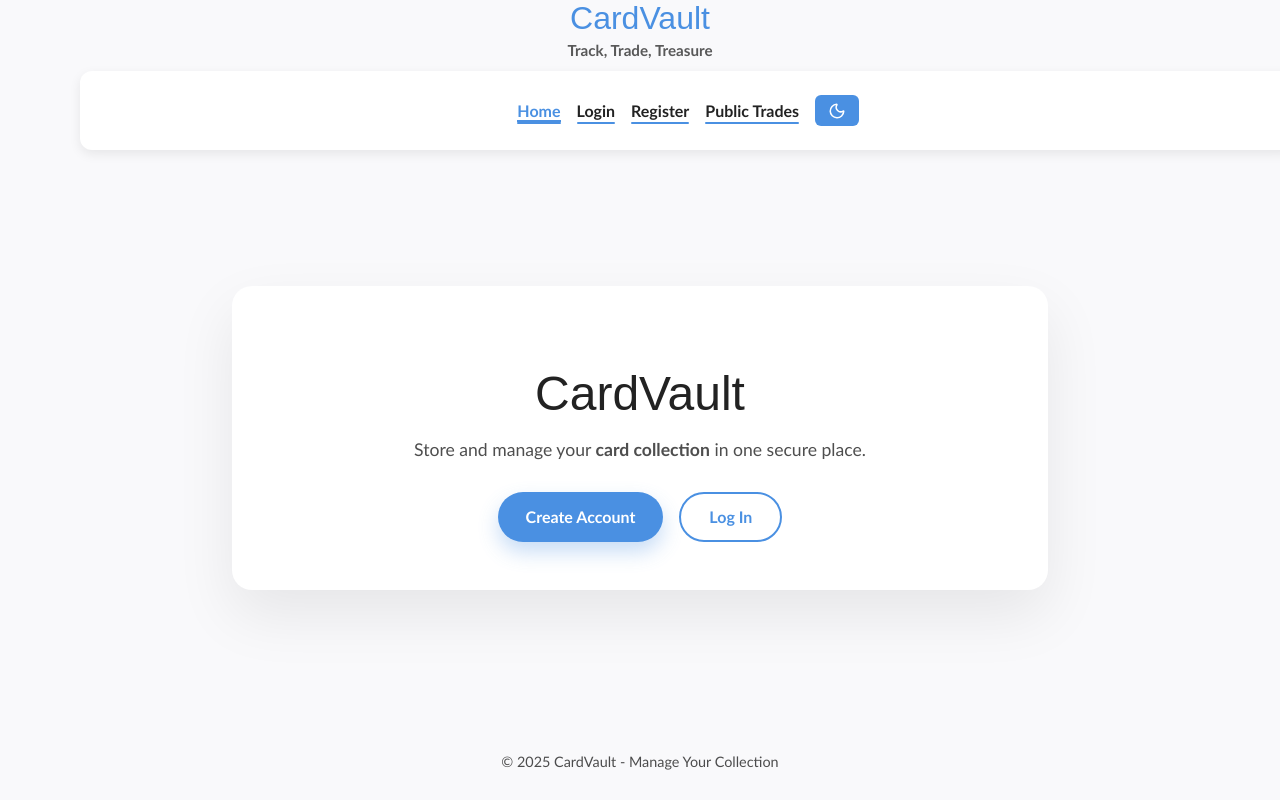
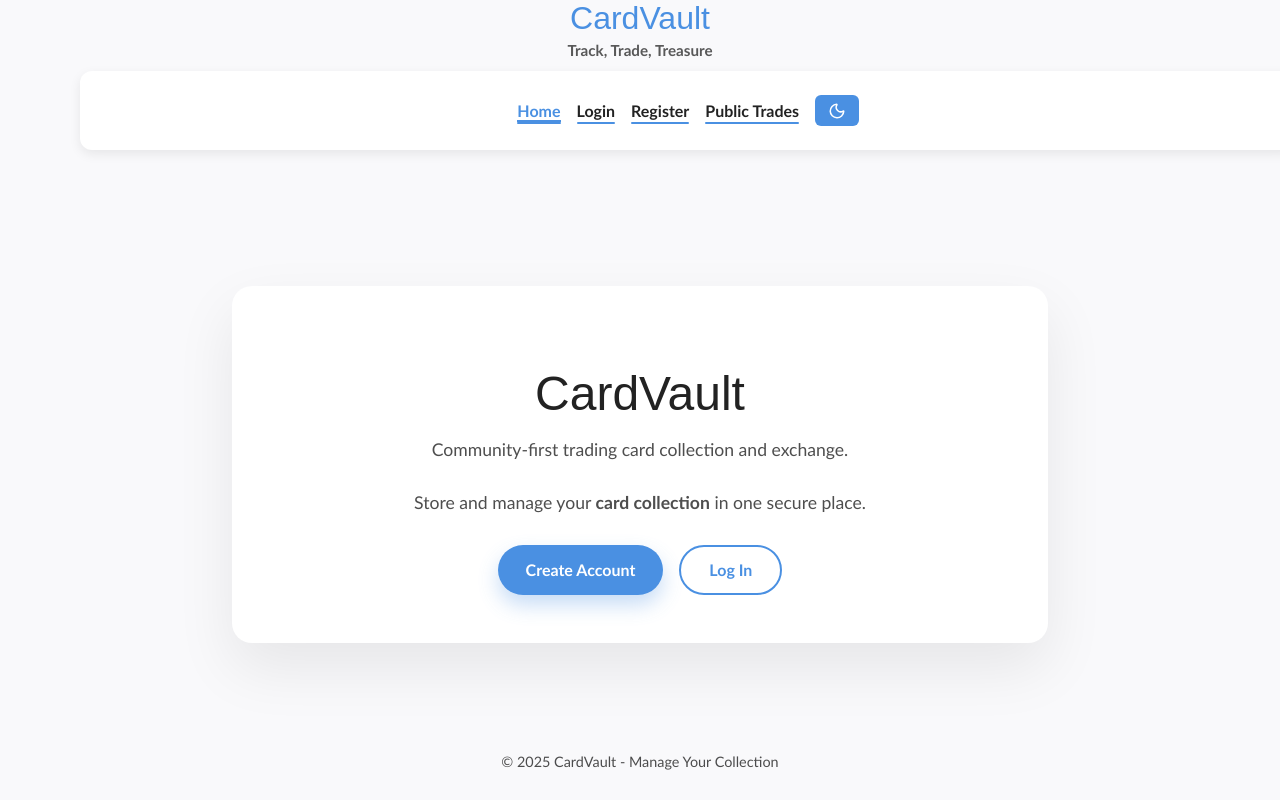
Before and after one commit to DiosOne/cardvault, a React (Vite) app in the folder client/: page / in a window 1280 px wide. Built offline with nearby package versions, Linux system fonts and the light colour scheme; no server answers; a web font is replaced by a local one.

Commit message:
chore: update landing page message, reduce lint errors

```diff
--- a/client/src/pages/Home.jsx
+++ b/client/src/pages/Home.jsx
@@ -9,6 +9,7 @@ export default function Home() {
     <main className="home" role='main'>
       <header className="hero" aria-labelledby='site-title'>
         <h1 id='site-title' className='bakbak-one-regular'>CardVault</h1>
+        <p>Community-first trading card collection and exchange.</p>
         <p>Store and manage your <strong>card collection</strong> in one secure place.</p>
         <nav className="hero-actions" aria-label='Primary navigation'>
           <NavLink className="btn primary" to="/register" aria-label='Create a CardVault account'>
```
Also changed, not shown: 1 other file (tests, documents, lock files or other folders).
